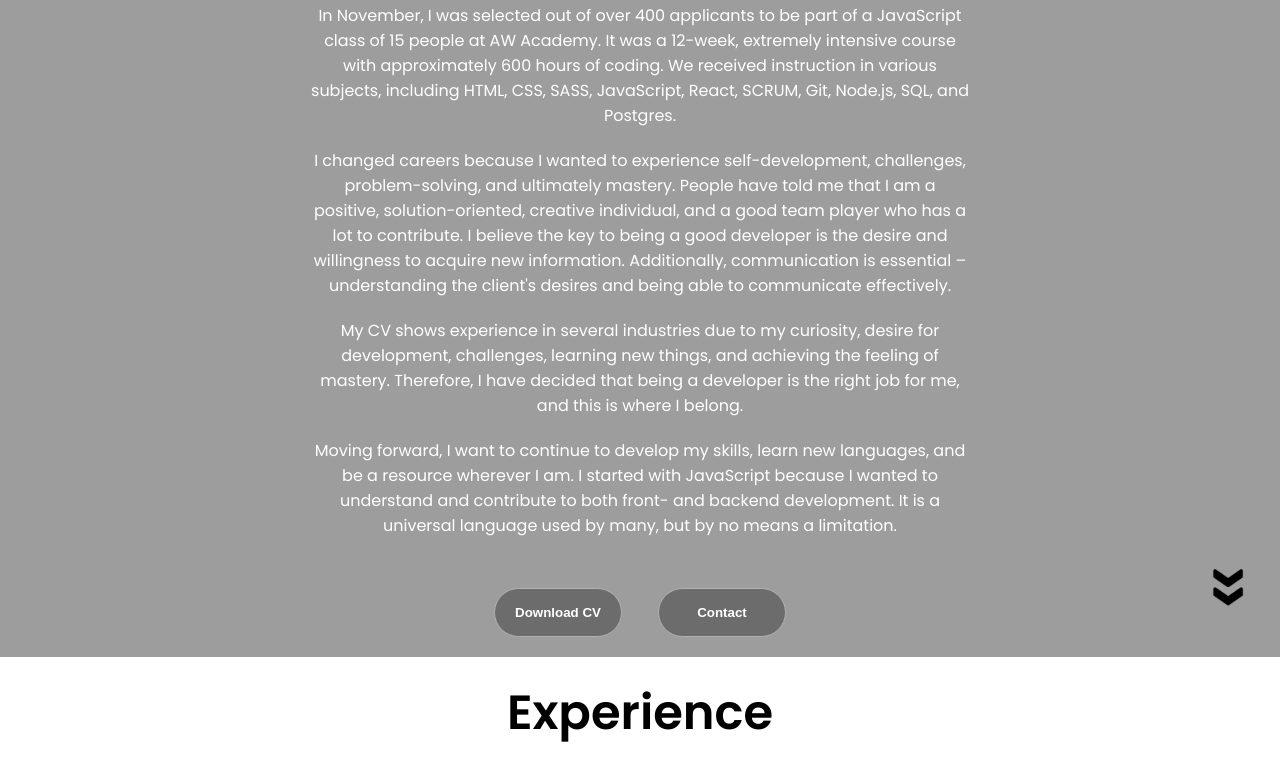
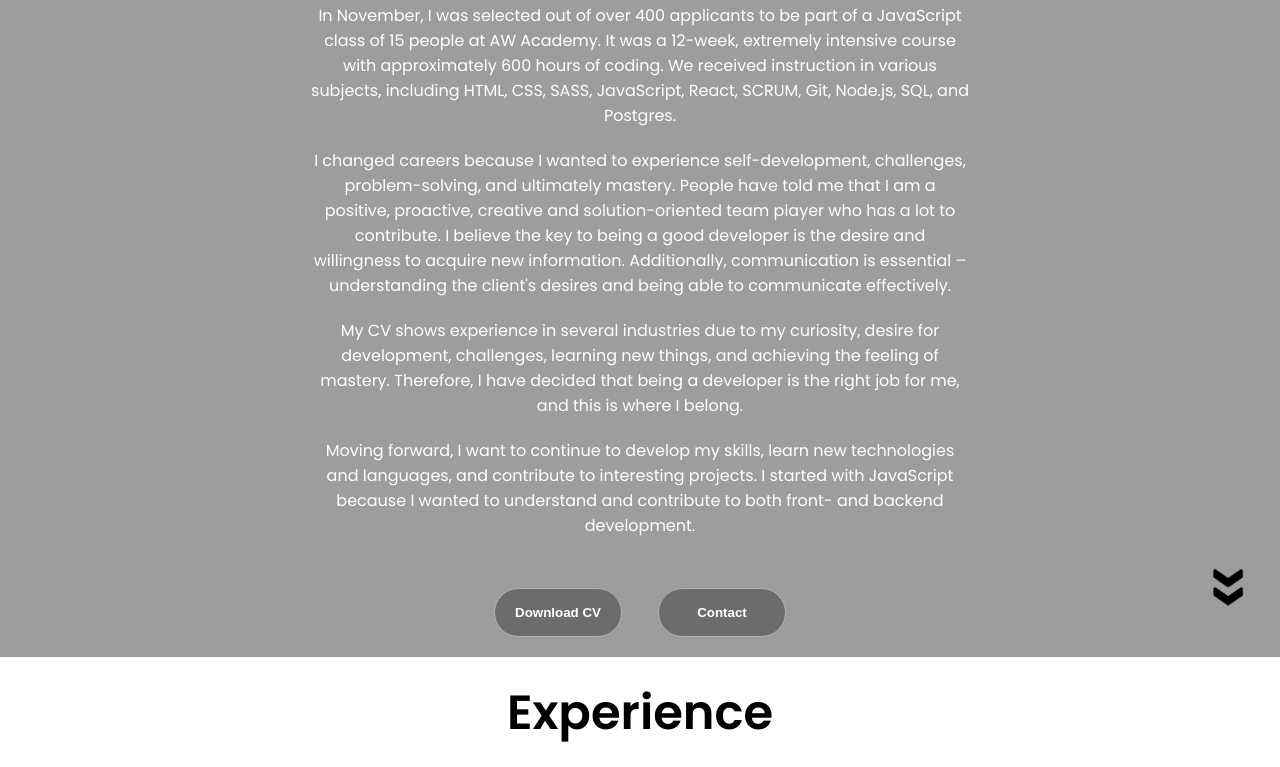
Before and after one commit to VictoriaOverbo/Medvandrer-page, a plain HTML site: page index.html in a window 1280 px wide. Shown: the part 1175-1942 px from the top of the page. Drawn offline with Linux system fonts and the light colour scheme.

Commit message:
Update index.html

```diff
--- a/index.html
+++ b/index.html
@@ -4,7 +4,7 @@
     <meta charset="UTF-8">
     <meta http-equiv="X-UA-Compatible" content="IE=edge">
     <meta name="viewport" content="width=device-width, initial-scale=1.0">
-    <title>Medvandrer</title>
+    <title>Victoria Beatrice Øverbø</title>
     <link rel="stylesheet" href="style.css">
     <link rel="stylesheet" href="mediaqueries.css">
 </head>
@@ -73,16 +73,18 @@
                         We received instruction in various subjects, including HTML, CSS, SASS, JavaScript, React, SCRUM, Git, Node.js, SQL, and Postgres.
                     </div>
                     <div class="content-text">I changed careers because I wanted to experience self-development, challenges, problem-solving, and ultimately mastery.
-                    People have told me that I am a positive, solution-oriented, creative individual, and a good team player who has a lot to contribute.
+                    People have told me that I am a positive, proactive, creative and solution-oriented team player who has a lot to contribute.
                     I believe the key to being a good developer is the desire and willingness to acquire new information. Additionally, communication
                     is essential – understanding the client's desires and being able to communicate effectively.
                     </div>
                     <div class="content-text">My CV shows experience in several industries due to my curiosity, desire for development, challenges, learning new things,
                     and achieving the feeling of mastery. Therefore, I have decided that being a developer is the right job for me, and this is where I belong.
                     </div>
-                    <div class="content-text">Moving forward, I want to continue to develop my skills, learn new languages, and be a resource wherever I am. I started with
-                    JavaScript because I wanted to understand and contribute to both front- and backend development. It is a universal language used by many,
-                    but by no means a limitation.</div>
+                    <div class="content-text">Moving forward, I want to continue to develop my skills, learn new technologies and languages, and contribute to interesting projects. I started with
+                    JavaScript because I wanted to understand and contribute to both front- and backend development.
+
+
+                </div>
                     </div>
                 <div class="btn-container">
                     <button
@@ -264,7 +266,7 @@
                     class="btn btn-color-2 projevt-btn"
                     onclick="location.href='https://github.com/orgs/taskyteam/repositories'"
                     >
-                    Guthub
+                    Github
                     </button>
 
                 </div>
```
